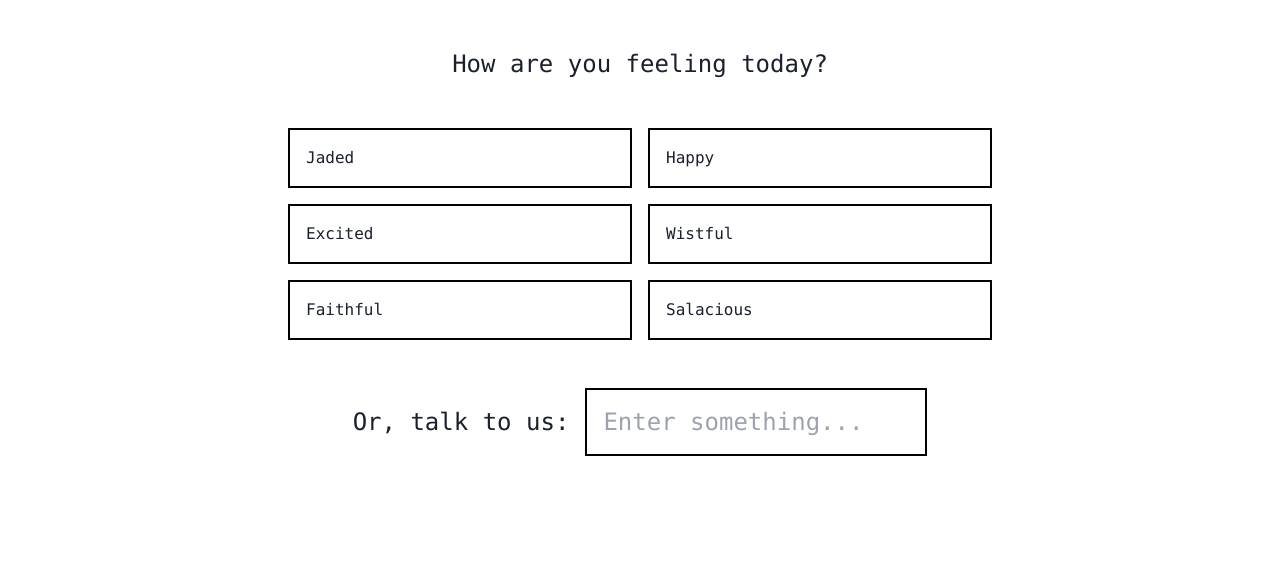
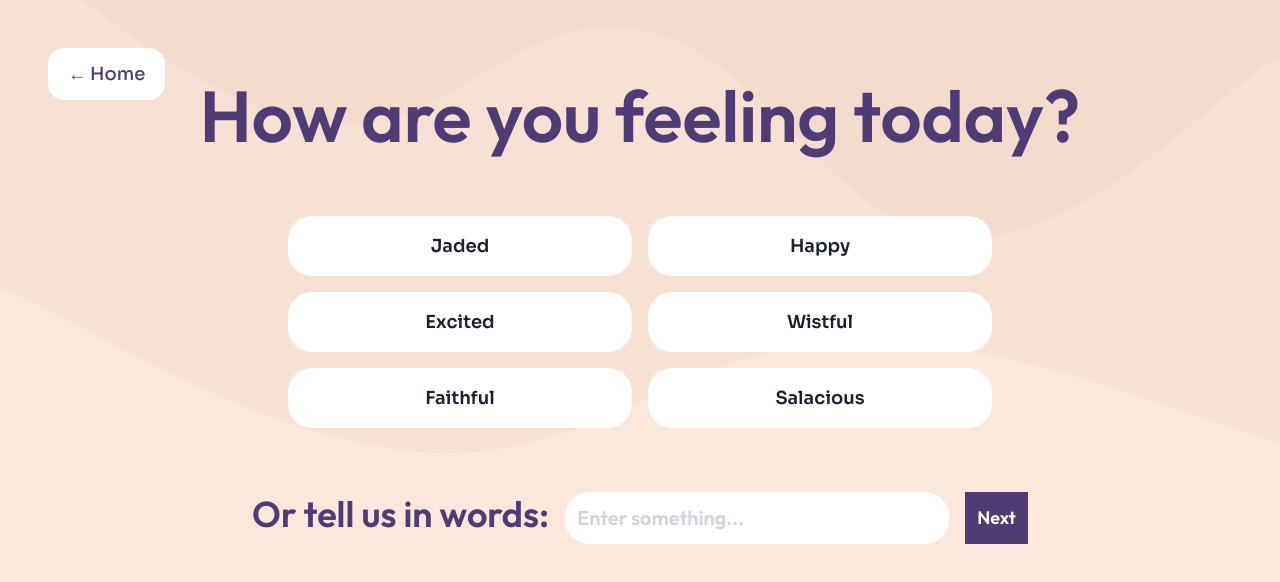
Before and after one commit to sanjaynatesan/DevFest2024, a React (Create React App) app in the folder frontend/: page /session-pre in a window 1280 px wide. Shown: the top 582 px of the page. Built offline with nearby package versions, Linux system fonts and the light colour scheme.

Commit message:
Update styling on various pages

```diff
--- a/frontend/src/pages/SessionPrePage.js
+++ b/frontend/src/pages/SessionPrePage.js
@@ -1,5 +1,6 @@
 import React, { useState } from "react";
 import {useNavigate} from 'react-router-dom';
+import sessionprepagebackground from "../assets/sessionprepagebackground.svg";
 
 // Ensure you import your CSS file here if it's not already done
 import "../App.css";
@@ -82,16 +83,18 @@ function SessionPrePage() {
 
     // Define a function to determine the button's class based on the selected mindset
     const buttonClass = (buttonMindset) =>
-        `border-black border-2 p-4 hover:cursor-pointer ${mindset === buttonMindset ? 'bg-black text-white' : 'hover:bg-black hover:text-white'}`;
+        `${mindset === buttonMindset ? 'bg-ourPurple text-white' : 'hover:bg-ourPurple hover:text-white'}`;
 
     return (
         <div>
-            <div className="mt-12 mx-60 text-center text-xl sm:text-2xl font-mono">
+            <img src={sessionprepagebackground} alt="background wave" className="fixed inset-0 w-full h-full object-cover z-0"
+                 style={{"zIndex": -1}}/>
+            <div className="mt-20 mb-16 text-center text-7xl font-outfit text-ourPurple font-bold">
                 How are you feeling today?
             </div>
-            <div className="mt-12 mx-72 grid grid-cols-2 gap-4 font-mono">
+            <div className="mt-6 mx-72 grid grid-cols-2 gap-4 font-sora font-bold text-lg">
                 {['Jaded', 'Happy', 'Excited', 'Wistful', 'Faithful', 'Salacious'].map((emotion) => (
-                    <div key={emotion} className={buttonClass(emotion)} onClick={() => handleMindsetChange(emotion)}>
+                    <div key={emotion} className={`rounded-3xl text-center align-middle py-4 hover:cursor-pointer bg-white ${buttonClass(emotion)} onClick={() => handleMindsetChange(emotion)}`}>
                         {emotion}
                     </div>
                 ))}
@@ -105,38 +108,35 @@ function SessionPrePage() {
             {/*        </div>*/}
             {/*    </button>*/}
             {/*</div>*/}
-            <div>
-                <div className="mt-12 mx-60 text-center text-xl sm:text-2xl font-mono">
-                    <span className={"mr-4"}>Or, talk to us:</span>
-                    <input type="text"
+            <div className="w-full my-12 flex justify-center items-center p-4 font-outfit font-bold">
+                <div className="flex items-center space-x-4">
+                    <p className="text-ourPurple text-4xl mb-2">Or tell us in words:</p>
+                        <input
+                        type="text"
                         value={inputValue}
                         onChange={handleInputChange}
                         onClick={() => setMindset('')}
+                        className="bg-white w-96 p-3 rounded-3xl hover:cursor-pointer font-bold text-xl text-gray-800 placeholder-gray-300"
                         placeholder="Enter something..."
-                           className="border-black border-2 p-4 hover:cursor-pointer"
-                    ></input>
+                        />
+                    <div>
+                        <button onClick={handleSubmit}
+                                className="p-3 hover:cursor-pointer hover:bg-purple-950 bg-ourPurple text-white text-lg">
+                            Next
+                        </button>
                     </div>
                 </div>
-            <div>
-                <div className="my-4 text-center">
-                    {isClicked ? (
-                        <button className="px-4 py-3 text-center border-black border-2 font-mono rounded-3xl text-black hover:bg-black hover:text-white"
-                                onClick={handleSubmit}>
+            </div>
+
+            <Link to="/home">
+                <div className="text-center font-sora text-lg fixed top-0 left-0 p-4 ml-8 mt-8">
+                    <button className="px-5 py-3 text-center rounded-2xl text-ourPurple bg-white hover:bg-gray-200">
                         <div className="flex flex-row">
-                                {/*<Link to="/session">*/}
-                                    <div className="w-15 p-2 text-sm sm:text-lg whitespace-nowrap">
-                                        Submit
-                                    </div>
-                                {/*</Link>*/}
+                        ← Home
                         </div>
                     </button>
-                    ) : (
-                        <div>
                 </div>
-                    )}
-
-                </div>
-            </div>
+            </Link>
         </div>
     );
 }
--- a/frontend/src/pages/SessionStartPage.js
+++ b/frontend/src/pages/SessionStartPage.js
@@ -36,7 +36,7 @@ function SessionStartPage() {
                     onClick={startSession}>
                         <div className="flex flex-row">
                             <div className="w-52 p-2 whitespace-nowrap">
-                                Find New Music
+                                Find new music
                             </div>
                         </div>
                     </button>
@@ -49,7 +49,7 @@ function SessionStartPage() {
                         <div className="flex flex-row">
                             <div className="w-52 p-2 whitespace-nowrap"
                             onClick={goToTalk}>
-                                Talk to Us
+                                Talk to us
                             </div>
                         </div>
                     </button>
--- a/frontend/src/pages/TrainingPage.js
+++ b/frontend/src/pages/TrainingPage.js
@@ -133,7 +133,7 @@ function TrainingPage() {
                 How do you feel when listening to this song?
             </div>
 
-            <div className="mt-10 mx-64 grid grid-cols-2 gap-4 font-sora text-xl text-gray-800 font-bold">
+            <div className="mt-10 mx-64 grid grid-cols-2 gap-4 font-sora text-lg text-gray-800 font-normal">
                 <div
                     className={`rounded-3xl text-center align-middle py-4 hover:cursor-pointer hover:bg-gray-100 ${selectedFeelings.includes("Jaded") ? "bg-purple-200" : "bg-white"}`}
                     onClick={() => handleFeelingClick("Jaded")}
```
Also changed, not shown: frontend/src/assets/sessionprepagebackground.svg (added). Lines whose indentation alone changed are shown as unchanged.
